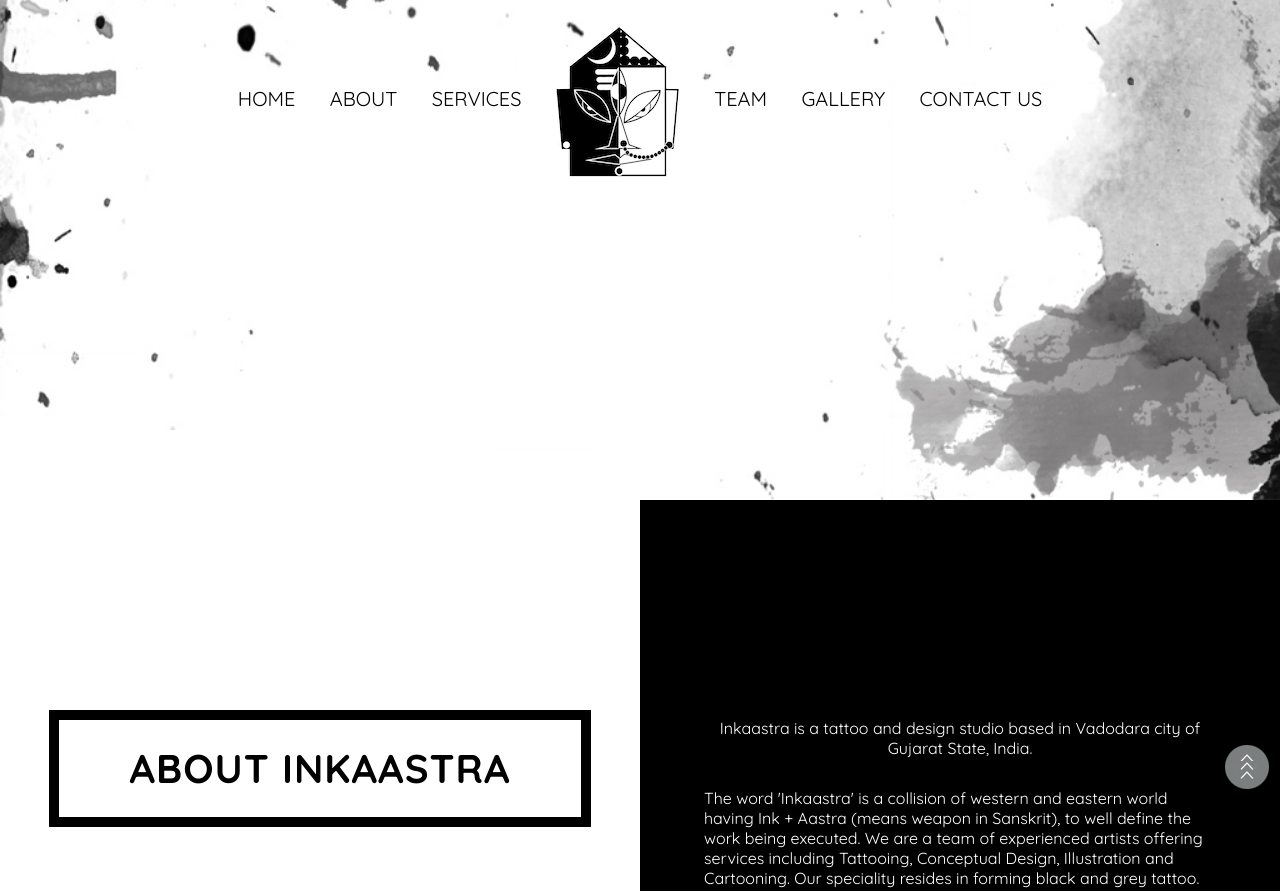
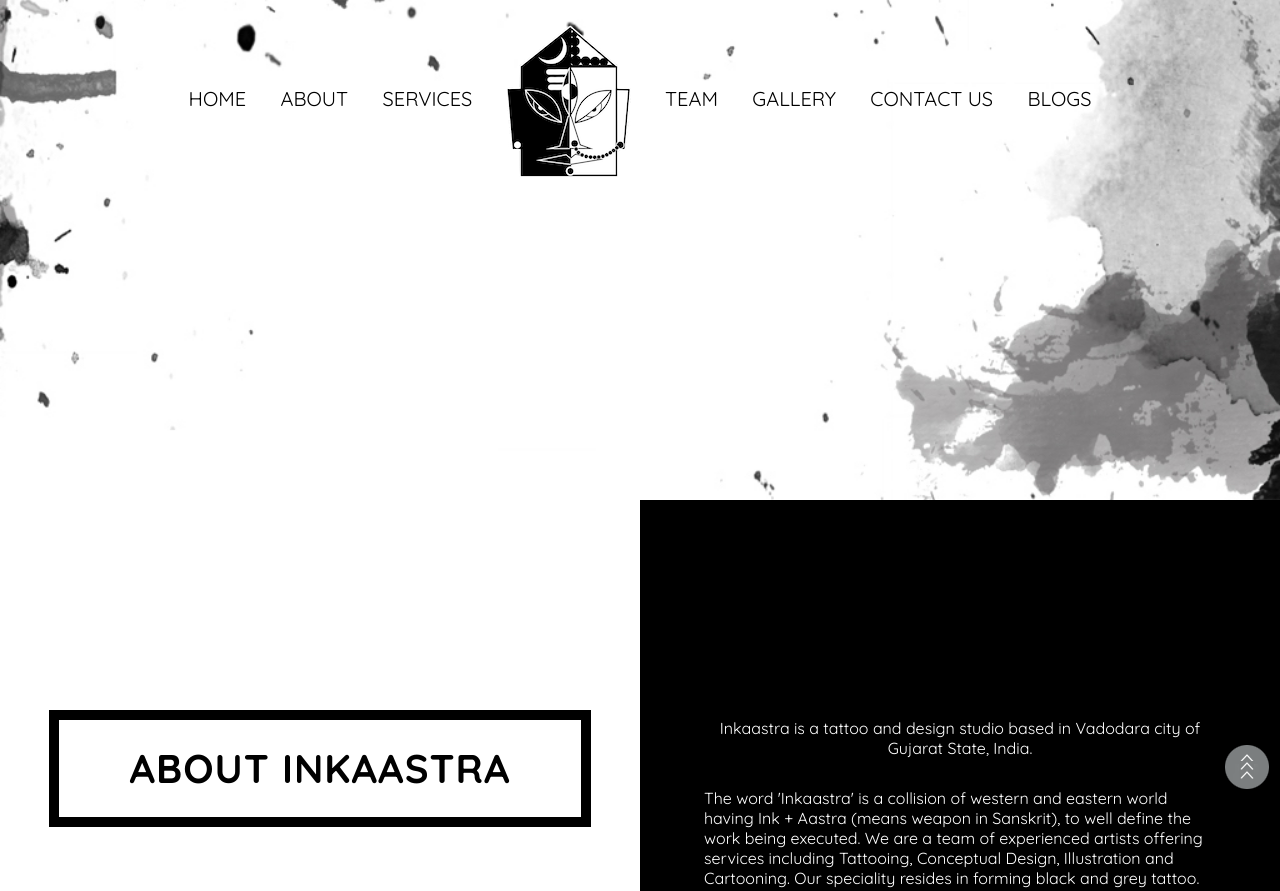
Before and after one commit to wayove/inkaastra.github.io, a plain HTML site: page index.html in a window 1280 px wide. Shown: the top 891 px of the page. Drawn offline with nearby package versions, Linux system fonts and the light colour scheme.

Commit message:
updating blogs
connecting with blogspot account

```diff
--- a/index.html
+++ b/index.html
@@ -133,6 +133,9 @@
 											<li><a href="#gallery" class="scroll">Gallery</a></li>
 
 											<li><a href="#contact" class="scroll">Contact Us</a></li>
+
+											<li><a href="https://inkaastra.blogspot.com/" target=”_blank”>Blogs</a></li>
+											<!-- <a href="#" class="button-one about_btn button-type-one button-box">About Inkaastra</a> -->
 										</ul>
 									</nav>
 									<script type="text/javascript">
```
